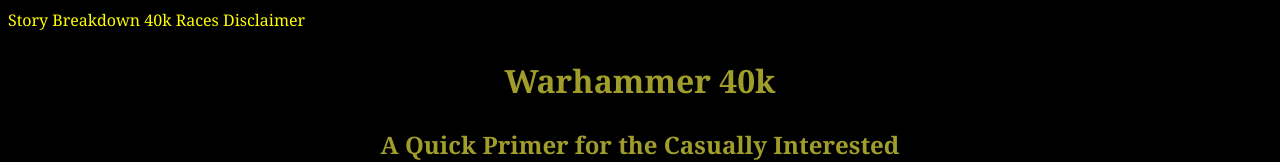
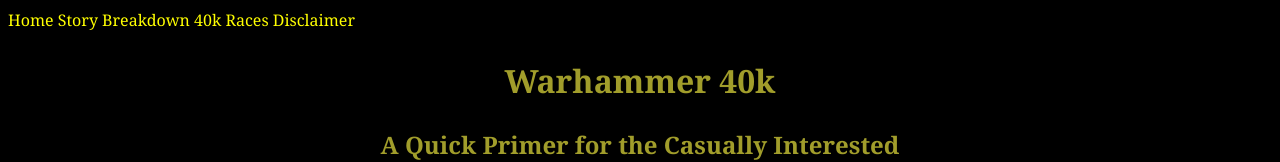
Before and after one commit to Jmoore6587/Jmoore905_Website_Project_for_SDEV153_52P.github.io, a plain HTML site: page Story_Breakdown.html in a window 1280 px wide. Shown: the top 162 px of the page. Drawn offline with Linux system fonts and the light colour scheme.

Commit message:
Update Story_Breakdown.html

```diff
--- a/Story_Breakdown.html
+++ b/Story_Breakdown.html
@@ -1,6 +1,7 @@
 <!DOCTYPE html>
 <html lang="en">
 <div class="topnav">
+  <a class="active" href="#home">Home</a>
   <a href="Story_Breakdown.html">Story Breakdown</a>
   <a href="Races_and_Such.html">40k Races</a>
   <a href="Disclaimer.html">Disclaimer</a>
```
